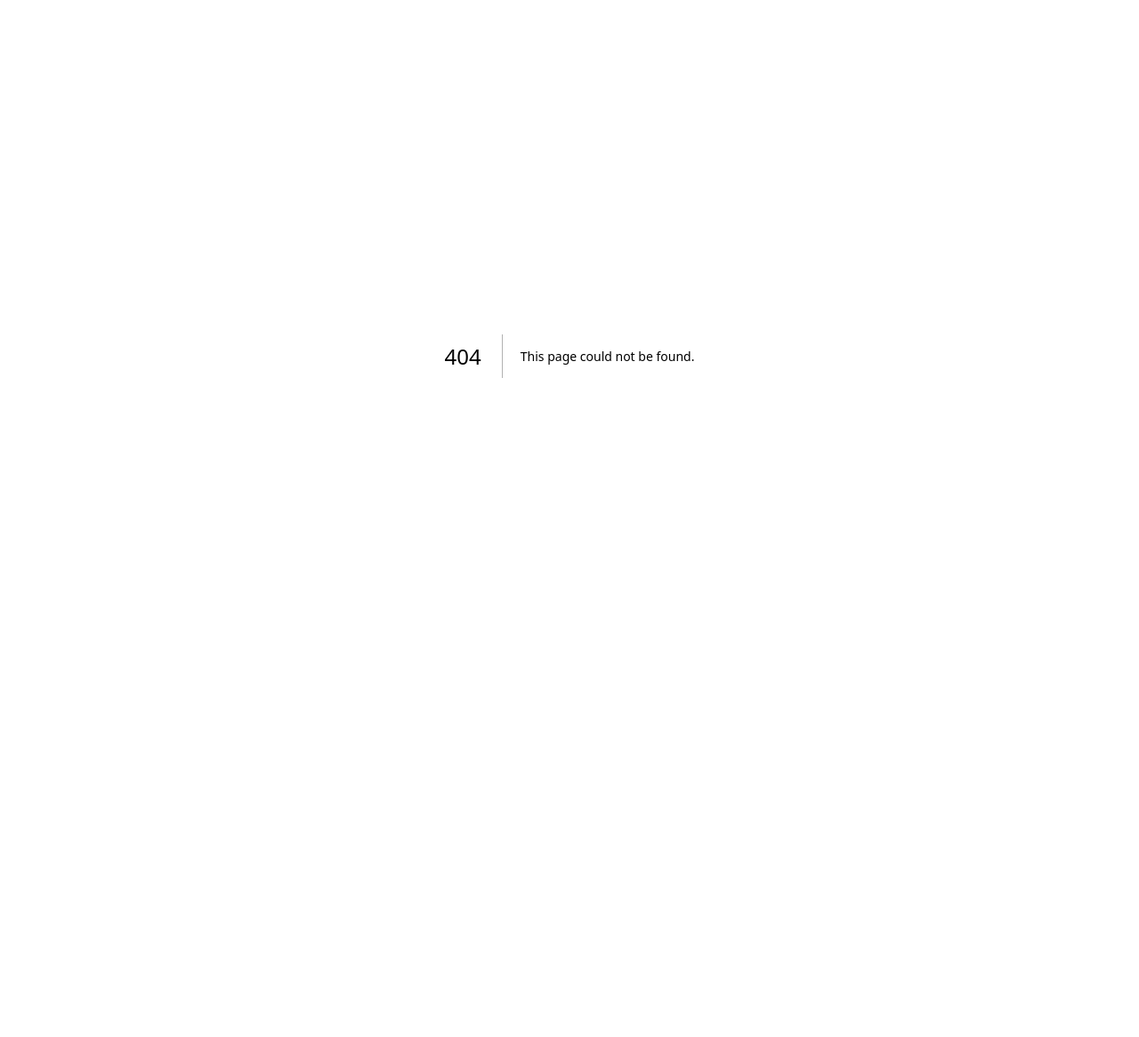
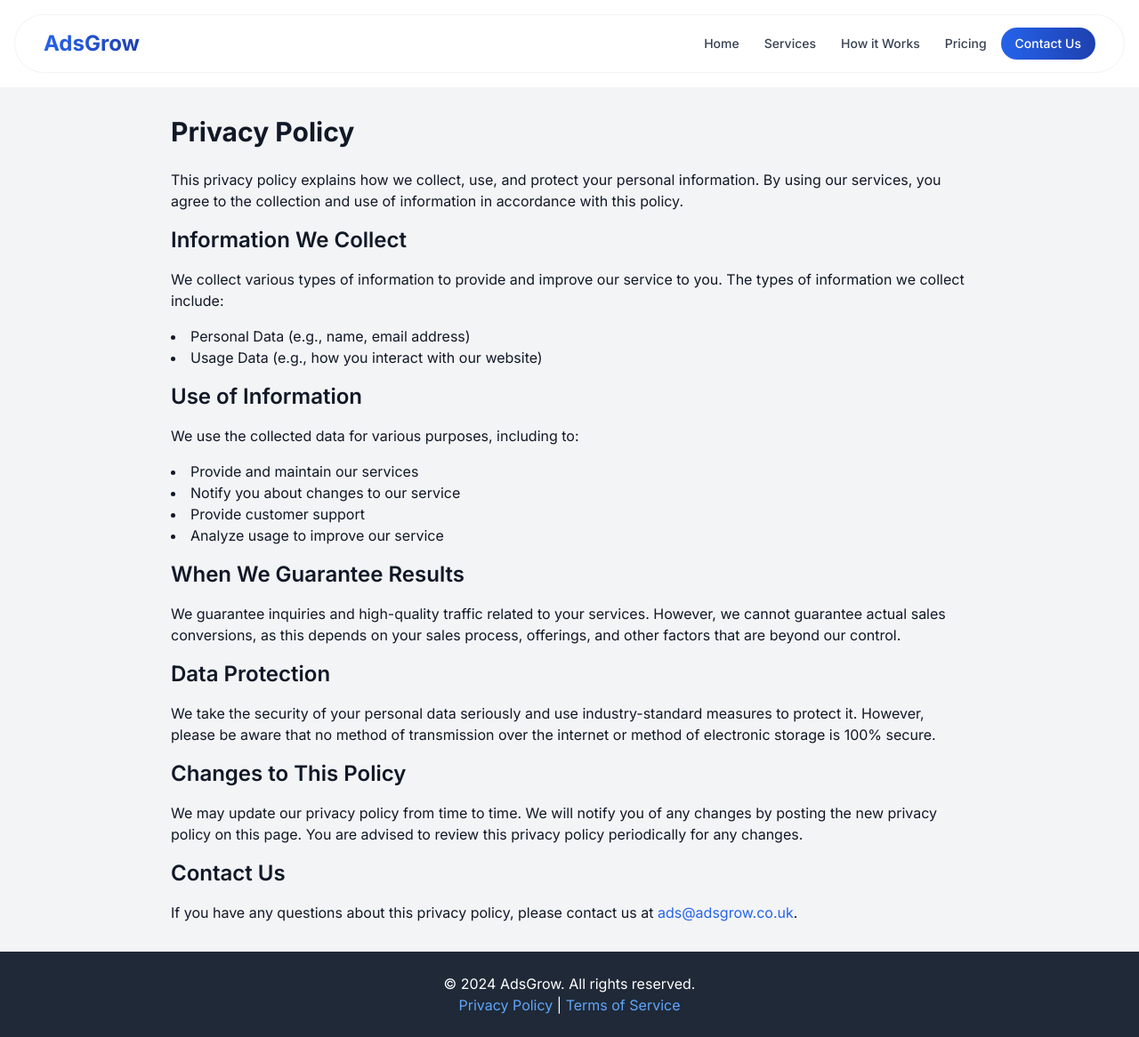
Before and after one commit to Jord29/AdsGrowcouk, a Next.js app: page /privacy-policy in a window 1280 px wide. Before the commit this address had no page. Shown: the whole page at 89% size. Before the commit the page ends 800 px from the top, so only its background shows below. Built offline with nearby package versions, Linux system fonts and the light colour scheme.

Commit message:
Update components and add privacy policy page

```diff
--- a/app/components/CaseStudies.jsx
+++ b/app/components/CaseStudies.jsx
@@ -4,9 +4,27 @@ import Image from 'next/image'; // Import the Image component from next/image
 
 const CaseStudies = () => {
   const caseStudies = [
-    { title: 'Nova Tissue', description: 'Achieved an 11x Return on Ad Spend', imageUrl: 'https://websitegrow.co.uk/wp-content/uploads/2024/04/Screenshot-2024-07-31-at-19.18.01.png' },
-    { title: 'Book Your Boiler', description: 'Doubled ROI for a Local Business', imageUrl: 'https://websitegrow.co.uk/wp-content/uploads/2024/04/Screenshot-2024-08-09-at-19.11.18.png' },
-    { title: 'MAK Roofing Ltd', description: 'Increased Inquiries by 100%', imageUrl: '/images/439941655_727795805950597_5173042821696899852_n.jpg' },
+    {
+      title: 'Nova Tissue',
+      description: 'Achieved an 11x Return on Ad Spend',
+      imageUrl: 'https://websitegrow.co.uk/wp-content/uploads/2024/04/Screenshot-2024-07-31-at-19.18.01.png',
+      width: 600,  // Set the image width
+      height: 400, // Set the image height
+    },
+    {
+      title: 'Book Your Boiler',
+      description: 'Doubled ROI for a Local Business',
+      imageUrl: 'https://websitegrow.co.uk/wp-content/uploads/2024/04/Screenshot-2024-08-09-at-19.11.18.png',
+      width: 600,  // Set the image width
+      height: 400, // Set the image height
+    },
+    {
+      title: 'MAK Roofing Ltd',
+      description: 'Increased Inquiries by 100%',
+      imageUrl: '/images/439941655_727795805950597_5173042821696899852_n.jpg',
+      width: 600,  // Set the image width for the local image
+      height: 400, // Set the image height for the local image
+    },
   ];
 
   return (
@@ -21,6 +39,8 @@ const CaseStudies = () => {
                   src={study.imageUrl}
                   alt={study.title}
                   className="h-48 w-full object-cover"
+                  width={study.width}  // Use width from the data
+                  height={study.height} // Use height from the data
                 />
                 <div className="pt-3 absolute inset-0 bg-gradient-to-t from-transparent to-gray-800 opacity-25 rounded-lg"></div>
               </div>
--- a/app/components/Footer.jsx
+++ b/app/components/Footer.jsx
@@ -1,8 +1,7 @@
 "use client";
 
-// components/Footer.jsx
-
 import React from 'react';
+import Link from 'next/link'; // Import Next.js's Link component
 
 const Footer = () => {
   return (
@@ -10,7 +9,17 @@ const Footer = () => {
       <div className="mx-auto max-w-7xl px-4 sm:px-6 lg:px-8">
         <div className="text-center text-white">
           <p>&copy; 2024 AdsGrow. All rights reserved.</p>
-          <p>Privacy Policy | Terms of Service</p>
+          <p>
+            {/* Link to Privacy Policy */}
+            <Link href="/privacy-policy" className="hover:underline text-blue-400">
+              Privacy Policy
+            </Link>
+            &nbsp;|&nbsp;
+            {/* Link to Terms of Service */}
+            <Link href="/terms-of-service" className="hover:underline text-blue-400">
+              Terms of Service
+            </Link>
+          </p>
         </div>
       </div>
     </footer>
--- a/app/components/Hero.jsx
+++ b/app/components/Hero.jsx
@@ -36,16 +36,40 @@ const Hero = () => {
           {/* Badges Section */}
           <div className="flex items-center space-x-4">
             <div className="bg-gray-100 p-2 rounded-lg">
-              <Image src="icons/Clutch-Badge-Blue-270x270-1-150x150.png" alt="Clutch" className="h-8" />
+              <Image
+                src="/icons/Clutch-Badge-Blue-270x270-1-150x150.png"
+                alt="Clutch"
+                className="h-8"
+                width={32}
+                height={32}
+              />
             </div>
             <div className="bg-gray-100 p-2 rounded-lg">
-              <Image src="/icons/Facebook-Reviews-Badge-Copy.png" alt="Facebook" className="h-8" />
+              <Image
+                src="/icons/Facebook-Reviews-Badge-Copy.png"
+                alt="Facebook"
+                className="h-8"
+                width={32}
+                height={32}
+              />
             </div>
             <div className="bg-gray-100 p-2 rounded-lg">
-              <Image src="/icons/Verfifed-Agency-Hexagonal-v1.png" alt="DesignRush" className="h-8" />
+              <Image
+                src="/icons/Verfifed-Agency-Hexagonal-v1.png"
+                alt="DesignRush"
+                className="h-8"
+                width={32}
+                height={32}
+              />
             </div>
             <div className="bg-gray-100 p-2 rounded-lg">
-              <Image src="/icons/30_20230315105512_7420361_large-150x150.png" alt="Google" className="h-8" />
+              <Image
+                src="/icons/30_20230315105512_7420361_large-150x150.png"
+                alt="Google"
+                className="h-8"
+                width={32}
+                height={32}
+              />
             </div>
           </div>
         </div>
@@ -71,10 +95,34 @@ const Hero = () => {
         <div className="mt-12">
           <p className="font-medium text-gray-500">Trusted by hundreds of companies, including local businesses and ecommerce brands</p>
           <div className="mt-8 grid grid-cols-2 gap-10 md:grid-cols-4 justify-center justify-items-center items-center mx-auto max-w-xl">
-            <Image src="/icons/logo.png.webp" alt="Nova Tissue" className="h-12 w-full object-contain" width={150} height={50} />
-            <Image src="/images/BATHROOM-10-e1713813123334.png" alt="Company 2" className="h-12 w-full object-contain" width={150} height={50} />
-            <Image src="/images/cropped-440971998_1402314967320734_801390844172152310_n-e1714760864427.png" alt="Company 3" className="h-12 w-full object-contain" width={150} height={50} />
-            <Image src="/images/logo-final-01.png" alt="Company 4" className="h-12 w-full object-contain" width={150} height={50} />
+            <Image
+              src="/icons/logo.png.webp"
+              alt="Nova Tissue"
+              className="h-12 w-full object-contain"
+              width={150}
+              height={50}
+            />
+            <Image
+              src="/images/BATHROOM-10-e1713813123334.png"
+              alt="Company 2"
+              className="h-12 w-full object-contain"
+              width={150}
+              height={50}
+            />
+            <Image
+              src="/images/cropped-440971998_1402314967320734_801390844172152310_n-e1714760864427.png"
+              alt="Company 3"
+              className="h-12 w-full object-contain"
+              width={150}
+              height={50}
+            />
+            <Image
+              src="/images/logo-final-01.png"
+              alt="Company 4"
+              className="h-12 w-full object-contain"
+              width={150}
+              height={50}
+            />
           </div>
         </div>
       </div>
--- a/app/components/Navbar.jsx
+++ b/app/components/Navbar.jsx
@@ -31,27 +31,39 @@ const Navbar = () => {
   }, []);
 
   return (
-    <div className={`bg-white relative z-50 px-4 transition-all duration-300 ${scrolled ? 'py-2' : 'py-4'}`}>
-      <div className={`mx-auto max-w-7xl rounded-full transition-all duration-300
+    <div
+      className={`sticky top-0 z-50 px-4 py-4 transition-all duration-300`}
+    >
+      <div
+        className={`mx-auto max-w-7xl rounded-full transition-all duration-300
           ${scrolled ? 'bg-white/90 backdrop-blur-sm shadow-lg' : 'bg-white/50 backdrop-blur-sm'}
-          px-4 sm:px-6 lg:px-8 border border-gray-200/50`}>
+          px-4 sm:px-6 lg:px-8 border border-gray-200/50`}
+      >
         <div className="flex h-16 items-center justify-between">
           <div className="flex-shrink-0">
-            <span className="text-2xl font-bold bg-gradient-to-r from-blue-600 to-blue-800 text-transparent bg-clip-text">
-              AdsGrow
-            </span>
+            {/* Wrap the AdsGrow text in a Link component */}
+            <Link href="/" passHref>
+              <span className="text-2xl font-bold bg-gradient-to-r from-blue-600 to-blue-800 text-transparent bg-clip-text cursor-pointer">
+                AdsGrow
+              </span>
+            </Link>
           </div>
 
           <nav className="hidden md:flex space-x-1">
             {navItems.map((item) => (
               <div key={item.name} className="relative group">
-                <Link href={item.href}> {/* Use Link component for navigation */}
+                <Link href={item.href}>
                   <button
                     className="flex items-center text-gray-700 hover:text-blue-600 px-3 py-2 text-sm font-medium transition-colors rounded-full hover:bg-white/50"
                     onClick={() => setActiveSubmenu(activeSubmenu === item.name ? null : item.name)}
                   >
                     {item.name}
-                    {item.submenu && <ChevronDown size={16} className="ml-1 transform group-hover:rotate-180 transition-transform duration-200" />}
+                    {item.submenu && (
+                      <ChevronDown
+                        size={16}
+                        className="ml-1 transform group-hover:rotate-180 transition-transform duration-200"
+                      />
+                    )}
                   </button>
                 </Link>
 
@@ -99,13 +111,20 @@ const Navbar = () => {
             <div className="space-y-1">
               {navItems.map((item) => (
                 <div key={item.name}>
-                  <Link href={item.href}> {/* Use Link component for navigation */}
+                  <Link href={item.href}>
                     <button
                       onClick={() => setActiveSubmenu(activeSubmenu === item.name ? null : item.name)}
                       className="w-full flex justify-between items-center px-3 py-2 text-base font-medium text-gray-700 hover:bg-gray-50 rounded-lg transition-colors"
                     >
                       {item.name}
-                      {item.submenu && <ChevronDown size={16} className={`transform transition-transform duration-200 ${activeSubmenu === item.name ? 'rotate-180' : ''}`} />}
+                      {item.submenu && (
+                        <ChevronDown
+                          size={16}
+                          className={`transform transition-transform duration-200 ${
+                            activeSubmenu === item.name ? 'rotate-180' : ''
+                          }`}
+                        />
+                      )}
                     </button>
                   </Link>
 
--- a/app/components/Services.jsx
+++ b/app/components/Services.jsx
@@ -74,6 +74,8 @@ const Services = () => {
             <Image
               src={service.image}
               alt={service.title}
+              width={64}
+              height={64}
               className="absolute bottom-4 right-4 w-16 h-16 opacity-30"
             />
           </div>
--- a/app/layout.jsx
+++ b/app/layout.jsx
@@ -7,7 +7,7 @@ const inter = Inter({ subsets: ['latin'] });
 
 export const metadata = {
   title: 'AdsGrow',
-  description: 'Showcasing services and portfolio',
+  description: 'Leading Facebook and Google Ads ran by professionals to enable you to focus on your business. ',
 };
 
 export default function RootLayout({ children }) {
--- /dev/null
+++ b/app/privacy-policy/page.js
@@ -0,0 +1,82 @@
+// app/privacy-policy/page.jsx
+
+import Navbar from '../components/Navbar'; // Import Navbar
+import Footer from '../components/Footer'; // Import Footer
+
+const PrivacyPolicy = () => {
+  return (
+    <>
+      {/* Include Navbar */}
+      <Navbar />
+
+      {/* Main Privacy Policy Content */}
+      <div className="min-h-screen bg-gray-100 text-gray-900 px-6 py-8">
+        <div className="mx-auto max-w-4xl">
+          <h1 className="text-3xl font-bold mb-6">Privacy Policy</h1>
+
+          <p className="mb-4">
+            This privacy policy explains how we collect, use, and protect your personal information.
+            By using our services, you agree to the collection and use of information in accordance
+            with this policy.
+          </p>
+
+          <h2 className="text-2xl font-semibold mb-4">Information We Collect</h2>
+          <p className="mb-4">
+            We collect various types of information to provide and improve our service to you.
+            The types of information we collect include:
+          </p>
+          <ul className="list-disc list-inside mb-4">
+            <li>Personal Data (e.g., name, email address)</li>
+            <li>Usage Data (e.g., how you interact with our website)</li>
+          </ul>
+
+          <h2 className="text-2xl font-semibold mb-4">Use of Information</h2>
+          <p className="mb-4">
+            We use the collected data for various purposes, including to:
+          </p>
+          <ul className="list-disc list-inside mb-4">
+            <li>Provide and maintain our services</li>
+            <li>Notify you about changes to our service</li>
+            <li>Provide customer support</li>
+            <li>Analyze usage to improve our service</li>
+          </ul>
+
+          <h2 className="text-2xl font-semibold mb-4">When We Guarantee Results</h2>
+          <p className="mb-4">
+            We guarantee inquiries and high-quality traffic related to your services. However, we
+            cannot guarantee actual sales conversions, as this depends on your sales process,
+            offerings, and other factors that are beyond our control.
+          </p>
+
+          <h2 className="text-2xl font-semibold mb-4">Data Protection</h2>
+          <p className="mb-4">
+            We take the security of your personal data seriously and use industry-standard measures
+            to protect it. However, please be aware that no method of transmission over the internet
+            or method of electronic storage is 100% secure.
+          </p>
+
+          <h2 className="text-2xl font-semibold mb-4">Changes to This Policy</h2>
+          <p className="mb-4">
+            We may update our privacy policy from time to time. We will notify you of any changes by
+            posting the new privacy policy on this page. You are advised to review this privacy policy
+            periodically for any changes.
+          </p>
+
+          <h2 className="text-2xl font-semibold mb-4">Contact Us</h2>
+          <p>
+            If you have any questions about this privacy policy, please contact us at{' '}
+            <a href="mailto:hello@adsgrow.co.uk" className="text-blue-600 hover:underline">
+              ads@adsgrow.co.uk
+            </a>
+            .
+          </p>
+        </div>
+      </div>
+
+      {/* Include Footer */}
+      <Footer />
+    </>
+  );
+};
+
+export default PrivacyPolicy;
--- a/next.config.mjs
+++ b/next.config.mjs
@@ -1,4 +1,10 @@
+// next.config.mjs
+
 /** @type {import('next').NextConfig} */
-const nextConfig = {};
+const nextConfig = {
+    images: {
+      domains: ['websitegrow.co.uk'], // Allow images from this domain
+    },
+  };
 
-export default nextConfig;
+  export default nextConfig;
```
